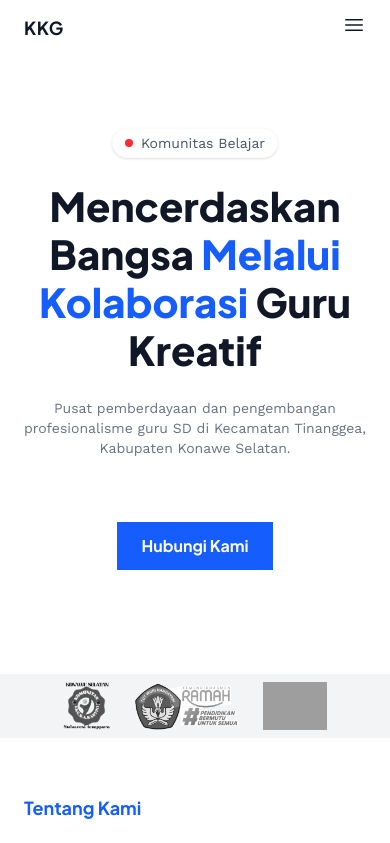
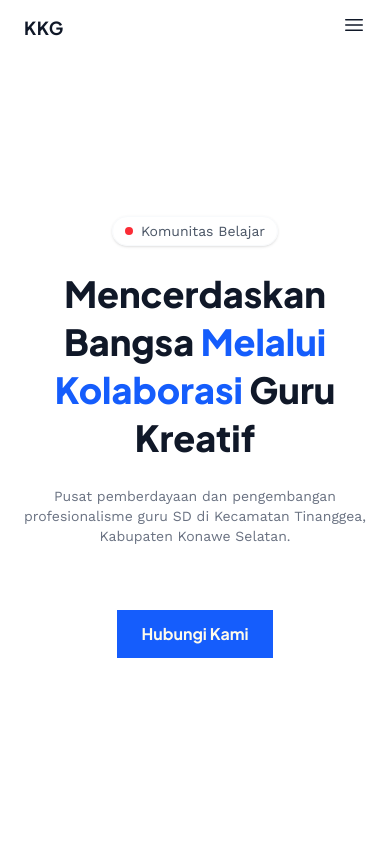
Before and after one commit to fajritaridala/kkg-community, a React (Vite) app: page / in a window 390 px wide. Shown: the top 843 px of the page. Built offline with nearby package versions, Linux system fonts and the light colour scheme; grey boxes are pictures that could not be loaded; a web font is replaced by a local one.

Commit message:
fix: ubah ukuran horizontal hero section dan ukuran slide navbar

```diff
--- a/src/components/Card/Docu/Docu.tsx
+++ b/src/components/Card/Docu/Docu.tsx
@@ -18,11 +18,11 @@ export default function DocuCard(props: PropTypes) {
           <h1 className="text-base font-bold text-primary capitalize">
             {category}
           </h1>
-          <p className="text-sm font-semibold text-foreground-muted capitalize italic">
+          <p className="text-sm text-foreground-muted capitalize italic">
             {year}
           </p>
         </div>
-        <h3 className="text-lg font-bold text-foreground capitalize">
+        <h3 className="text-lg leading-6 font-bold text-foreground capitalize">
           {title}
         </h3>
         <p className="font-work-sans text-sm text-foreground-muted first-letter:capitalize">
--- a/src/components/Navbar/Navbar.tsx
+++ b/src/components/Navbar/Navbar.tsx
@@ -53,7 +53,7 @@ export default function Navbar() {
       </div>
       {/* mobile menu start */}
       <div
-        className={`fixed -top-40 left-0 z-0 mt-14 flex h-screen w-full flex-col space-y-4 bg-light/60 py-6 text-lg font-semibold text-foreground capitalize backdrop-blur-xl transition-all duration-500 ease-in-out md:top-0 md:z-50 md:mt-0 md:flex md:h-14 md:flex-row md:justify-end md:gap-8 md:bg-transparent md:px-10 md:py-0 md:text-sm md:font-medium md:backdrop-blur-none ${isOpen ? 'translate-y-40' : '-translate-y-full md:translate-y-0'}`}
+        className={`fixed -top-40 left-0 z-0 mt-14 flex h-1/2 w-full flex-col space-y-4 bg-light/60 py-6 text-lg font-semibold text-foreground capitalize backdrop-blur-xl transition-all duration-500 ease-in-out md:top-0 md:z-50 md:mt-0 md:flex md:h-14 md:flex-row md:justify-end md:gap-8 md:bg-transparent md:px-10 md:py-0 md:text-sm md:font-medium md:backdrop-blur-none ${isOpen ? 'translate-y-40' : '-translate-y-full md:translate-y-0'}`}
       >
         {textMenu.map((item) => (
           <NavHashLink
--- a/src/pages/Home.tsx
+++ b/src/pages/Home.tsx
@@ -52,20 +52,15 @@ export default function Home() {
   return (
     <section className="overflow-hidden pt-14">
       {/* hero section start */}
-      <div className="mb-8 flex md:mb-18">
-        <div className="relative -z-10 flex flex-col items-center-safe justify-center-safe space-y-6 py-18 text-center md:items-start md:justify-start md:px-12 md:text-left">
-          {/* blob start */}
-          {/* <div className="absolute top-20 left-0 h-40 w-40 rounded-full bg-secondary mix-blend-multiply blur-[4.5rem] md:top-30 md:left-220 md:h-80 md:w-80 md:blur-none"></div>
-          <div className="absolute right-0 bottom-30 h-40 w-40 rounded-full bg-tertirary mix-blend-multiply blur-[5rem] md:bottom-30 md:left-180 md:blur-none md:h-0 md:w-0"></div> */}
-          {/* blob end */}
-
+      <div className="flex h-[95vh] md:mb-18">
+        <div className="flex flex-col items-center-safe justify-center-safe space-y-6 text-center md:items-start md:justify-start md:px-12 md:text-left">
           <div className="flex items-center gap-2 rounded-full border border-light px-3 py-1 shadow-sm">
             <div className="h-2 w-2 rounded-full bg-red-500"></div>
             <p className="font-work-sans text-sm text-dark-gray capitalize">
               komunitas belajar
             </p>
           </div>
-          <h1 className="px-3 text-[2.5rem] leading-12 font-extrabold text-foreground capitalize md:px-0 md:text-5xl md:leading-16">
+          <h1 className="px-3 text-4xl leading-12 font-extrabold text-foreground capitalize md:px-0 md:text-5xl md:leading-16">
             mencerdaskan bangsa{' '}
             <span className="text-primary">melalui kolaborasi</span> guru
             kreatif
@@ -74,7 +69,7 @@ export default function Home() {
             Pusat pemberdayaan dan pengembangan profesionalisme guru SD di
             Kecamatan Tinanggea, Kabupaten Konawe Selatan.
           </p>
-          <div className="mt-10 bg-primary px-6 py-3 font-bold text-neutral capitalize transition-transform hover:px-8">
+          <div className="my-10 bg-primary px-6 py-3 font-bold text-neutral capitalize transition-transform hover:px-8">
             <a href="#">hubungi kami</a>
           </div>
         </div>
```
